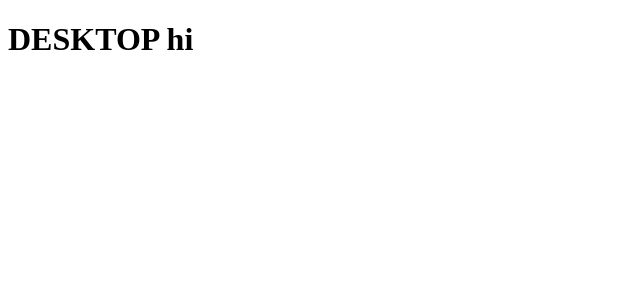
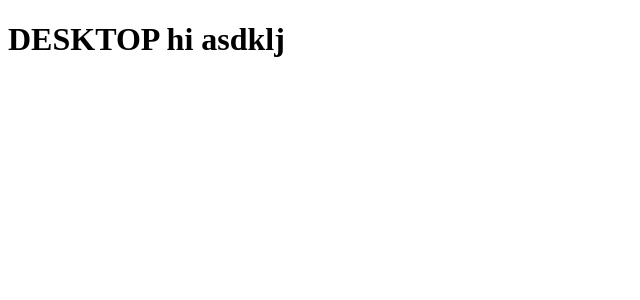
Before and after one commit to Ez-FlawLess/dynamic-viwes, an Angular app: page / in a window 1280 px wide. Shown: the top 300 px of the page, without its empty margins (0-640 px from the left). Built offline with nearby package versions, Linux system fonts and the light colour scheme.

Commit message:
pass input or output

```diff
--- a/src/app/app.component.html
+++ b/src/app/app.component.html
@@ -1 +1 @@
-<app-profile></app-profile>
+<app-profile name="asdklj"></app-profile>
--- a/src/app/profile/desktop/index.html
+++ b/src/app/profile/desktop/index.html
@@ -1 +1 @@
-<h1>DESKTOP {{title}}</h1>
+<h1>DESKTOP {{title}} {{name}}</h1>
--- a/src/app/profile/exported-component/profile.component.ts
+++ b/src/app/profile/exported-component/profile.component.ts
@@ -1,4 +1,4 @@
-import { Component, HostListener, OnInit, ViewChild, ViewContainerRef } from '@angular/core';
+import { Component, ComponentRef, HostListener, Input, OnInit, ViewChild, ViewContainerRef } from '@angular/core';
 import { ProfileDesktopComponent } from '../desktop';
 import { ProfileMobileComponent } from '../mobile';
 
@@ -8,6 +8,7 @@ import { ProfileMobileComponent } from '../mobile';
 
 })
 export class ProfileComponent implements OnInit {
+    @Input() name: string | undefined;
 
     @ViewChild('placeholder', {read: ViewContainerRef, static: true})
     public placeholder!: ViewContainerRef;
@@ -24,12 +25,14 @@ export class ProfileComponent implements OnInit {
     }
 
     selectView() {
+        let component: ComponentRef<ProfileMobileComponent>
         if (window.innerWidth < 500) {
             this.placeholder.clear()
-            this.placeholder.createComponent(ProfileMobileComponent)
+            component = this.placeholder.createComponent(ProfileMobileComponent)
         } else {
             this.placeholder.clear()
-            this.placeholder.createComponent(ProfileDesktopComponent)
+            component = this.placeholder.createComponent(ProfileDesktopComponent)
         }
+        component.instance.name = this.name
     }
 }
--- a/src/app/profile/mobile/index.html
+++ b/src/app/profile/mobile/index.html
@@ -1 +1 @@
-<h1>Mobile {{title}}</h1>
+<h1>Mobile {{title}} {{name}}</h1>
--- a/src/app/profile/profile.component.ts
+++ b/src/app/profile/profile.component.ts
@@ -1,3 +1,11 @@
+import { Component, Input } from "@angular/core";
+
+@Component({
+    selector: 'none',
+    template: '',
+})
 export class ProfileComponent {
+    @Input() name: string | undefined;
+
     title: string = 'hi'
 }
```
